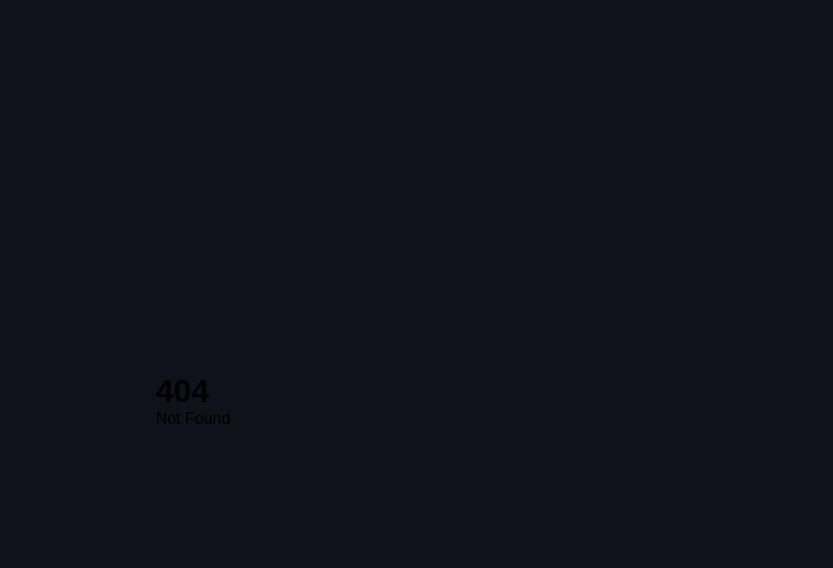
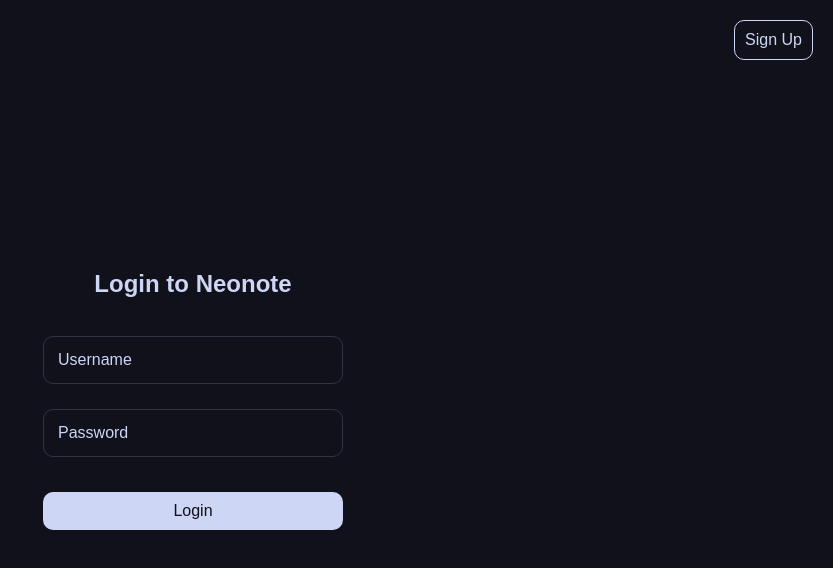
Before and after one commit to djaredev/neonote, a SvelteKit app in the folder frontend/: page /login in a window 1280 px wide. Before the commit this address had no page. Shown: the top 568 px of the page, without its empty margins (447-1280 px from the left). Built offline with nearby package versions, Linux system fonts and the light colour scheme.

Commit message:
Create login page

```diff
--- /dev/null
+++ b/frontend/src/routes/login/+page.svelte
@@ -0,0 +1,17 @@
+<button class="btn signup-btn">Sign Up</button>
+<form class="login-form">
+	<h2>Login to Neonote</h2>
+	<br />
+	<div class="form-group">
+		<input type="text" id="username" name="username" placeholder=" " required />
+		<label for="username">Username</label>
+	</div>
+	<div class="form-group">
+		<input type="password" id="password" name="password" placeholder=" " required />
+		<label for="password">Password</label>
+	</div>
+	<button class="btn main-btn" type="submit">Login</button>
+</form>
+
+<style>
+</style>
```
